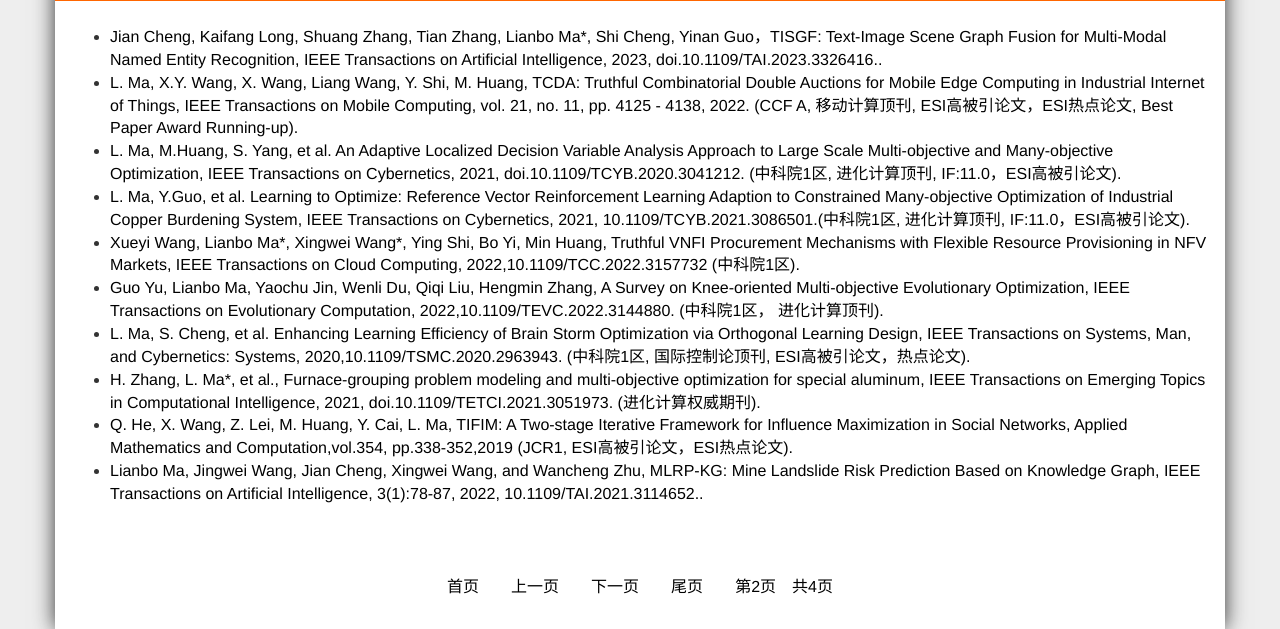
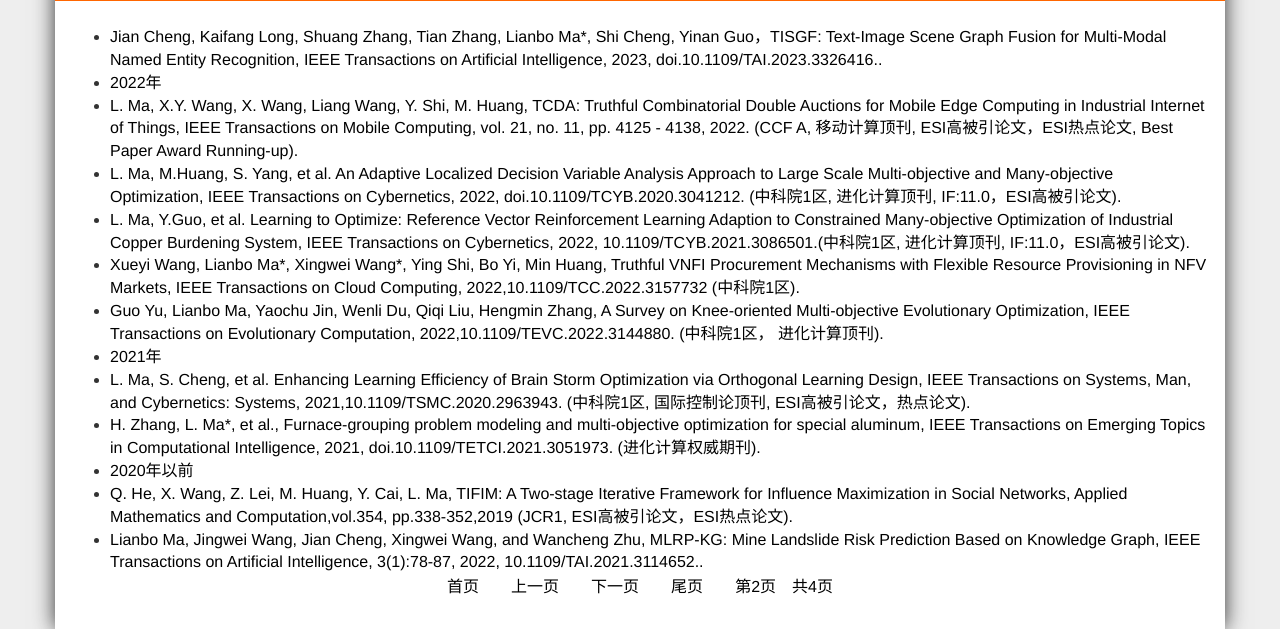
Before and after one commit to yi1134/test-malianbo, a plain HTML site: page research_1.html in a window 1280 px wide. Shown: the part 260-889 px from the top of the page. Drawn offline with Linux system fonts and the light colour scheme.

Commit message:
Update research_1.html

```diff
--- a/research_1.html
+++ b/research_1.html
@@ -129,16 +129,20 @@
                                 <a href="papers/11.html">Jian Cheng, Kaifang Long, Shuang Zhang, Tian Zhang, Lianbo Ma*, Shi Cheng, Yinan Guo，TISGF: Text-Image Scene Graph Fusion for Multi-Modal Named Entity Recognition, IEEE Transactions on Artificial Intelligence, 2023, doi.10.1109/TAI.2023.3326416..</a>
 
                             </li>
+
+		           <li>
+                            <a href="papers/1.html">2022年</a>
+                             </li>
                             <li>
                                 <a href="papers/12.html">L. Ma, X.Y. Wang, X. Wang, Liang Wang, Y. Shi, M. Huang, TCDA: Truthful Combinatorial Double Auctions for Mobile Edge Computing in Industrial Internet of Things, IEEE Transactions on Mobile Computing, vol. 21, no. 11, pp. 4125 - 4138, 2022. (CCF A, 移动计算顶刊, ESI高被引论文，ESI热点论文, Best Paper Award Running-up).</a>
 
                             </li>
                             <li>
-                                <a href="papers/13.html">L. Ma, M.Huang, S. Yang, et al. An Adaptive Localized Decision Variable Analysis Approach to Large Scale Multi-objective and Many-objective Optimization, IEEE Transactions on Cybernetics, 2021, doi.10.1109/TCYB.2020.3041212. (中科院1区, 进化计算顶刊, IF:11.0，ESI高被引论文).</a>
+                                <a href="papers/13.html">L. Ma, M.Huang, S. Yang, et al. An Adaptive Localized Decision Variable Analysis Approach to Large Scale Multi-objective and Many-objective Optimization, IEEE Transactions on Cybernetics, 2022, doi.10.1109/TCYB.2020.3041212. (中科院1区, 进化计算顶刊, IF:11.0，ESI高被引论文).</a>
 
                             </li>
                             <li>
-                                <a href="papers/14.html">L. Ma, Y.Guo, et al. Learning to Optimize: Reference Vector Reinforcement Learning Adaption to Constrained Many-objective Optimization of Industrial Copper Burdening System, IEEE Transactions on Cybernetics, 2021, 10.1109/TCYB.2021.3086501.(中科院1区, 进化计算顶刊, IF:11.0，ESI高被引论文).</a>
+                                <a href="papers/14.html">L. Ma, Y.Guo, et al. Learning to Optimize: Reference Vector Reinforcement Learning Adaption to Constrained Many-objective Optimization of Industrial Copper Burdening System, IEEE Transactions on Cybernetics, 2022, 10.1109/TCYB.2021.3086501.(中科院1区, 进化计算顶刊, IF:11.0，ESI高被引论文).</a>
 
                             </li>
                             <li>
@@ -149,14 +153,20 @@
                                 <a href="papers/16.html">Guo Yu, Lianbo Ma, Yaochu Jin, Wenli Du, Qiqi Liu, Hengmin Zhang, A Survey on Knee-oriented Multi-objective Evolutionary Optimization, IEEE Transactions on Evolutionary Computation, 2022,10.1109/TEVC.2022.3144880. (中科院1区， 进化计算顶刊).</a>
 
                             </li>
+			   <li>
+                            <a href="papers/1.html">2021年</a>
+                             </li>
                             <li>
-                                <a href="papers/17.html">L. Ma, S. Cheng, et al. Enhancing Learning Efficiency of Brain Storm Optimization via Orthogonal Learning Design, IEEE Transactions on Systems, Man, and Cybernetics: Systems, 2020,10.1109/TSMC.2020.2963943. (中科院1区, 国际控制论顶刊, ESI高被引论文，热点论文).</a>
+                                <a href="papers/17.html">L. Ma, S. Cheng, et al. Enhancing Learning Efficiency of Brain Storm Optimization via Orthogonal Learning Design, IEEE Transactions on Systems, Man, and Cybernetics: Systems, 2021,10.1109/TSMC.2020.2963943. (中科院1区, 国际控制论顶刊, ESI高被引论文，热点论文).</a>
 
                             </li>
                             <li>
                                 <a href="papers/18.html">H. Zhang, L. Ma*, et al., Furnace-grouping problem modeling and multi-objective optimization for special aluminum, IEEE Transactions on Emerging Topics in Computational Intelligence, 2021, doi.10.1109/TETCI.2021.3051973. (进化计算权威期刊).</a>
 
                             </li>
+			    <li>
+                            <a href="papers/1.html">2020年以前</a>
+                             </li>
                             <li>
                                 <a href="papers/19.html">Q. He, X. Wang, Z. Lei, M. Huang, Y. Cai, L. Ma, TIFIM: A Two-stage Iterative Framework for Influence Maximization in Social Networks, Applied Mathematics and Computation,vol.354, pp.338-352,2019 (JCR1, ESI高被引论文，ESI热点论文).</a>
 
```
